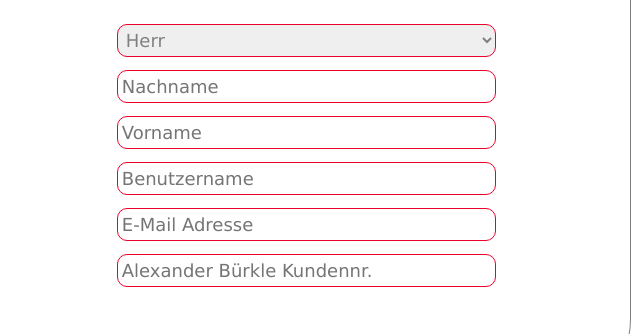
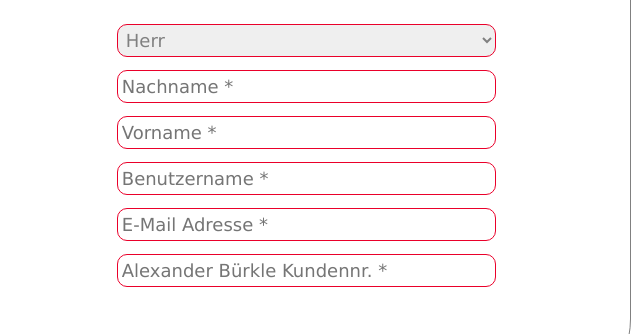
Before and after one commit to Lena0208/Partner-ABcademy, a plain HTML site: page index.html in a window 1280 px wide. Shown: the part 218-552 px from the top of the page, 609-1249 px from the left. Drawn offline with nearby package versions, Linux system fonts and the light colour scheme.

Commit message:
Add form required

```diff
--- a/index.html
+++ b/index.html
@@ -27,11 +27,11 @@
 <option value="Frau">Frau</option>
 <option value="Divers">Divers</option>
 </select>
-<input id="Nachname" maxlength="30" name="Nachname_PA__c" size="20" type="text" placeholder="Nachname" autocomplete="off"/>
-<input id="Vorname" maxlength="30" name="Vorname_PA__c" size="20" type="text" placeholder="Vorname" autocomplete="off"/>
-<input  id="Benutzername" maxlength="40" name="Benutzername__c" size="20" type="text" placeholder="Benutzername" autocomplete="off"/>
-<input  id="Email" maxlength="80" name="Email_PA__c" size="20" type="text" placeholder="E-Mail Adresse" autocomplete="off"/>
-<input  id="Kundennummer" maxlength="10" name="Kundennummer_PA__c" size="20" type="text" placeholder="Alexander Bürkle Kundennr." autocomplete="off"/>
+<input id="Nachname" maxlength="30" name="Nachname_PA__c" size="20" type="text" placeholder="Nachname *" required aria-label="Nachname Pflichtfeld" autocomplete="off"/>
+<input id="Vorname" maxlength="30" name="Vorname_PA__c" size="20" type="text" placeholder="Vorname *" required aria-label="Vorname Pflichtfeld" autocomplete="off"/>
+<input  id="Benutzername" maxlength="40" name="Benutzername__c" size="20" type="text" placeholder="Benutzername *" required aria-label="Benutzername Pflichtfeld" autocomplete="off"/>
+<input  id="Email" maxlength="80" name="Email_PA__c" size="20" type="text" placeholder="E-Mail Adresse *" required aria-label="E-Mail Adresse Pflichtfeld" autocomplete="off"/>
+<input  id="Kundennummer" maxlength="10" name="Kundennummer_PA__c" size="20" type="text" placeholder="Alexander Bürkle Kundennr. *" required aria-label="Alexander Bürkle Kundennr. Pflichtfeld" autocomplete="off"/>
 <input id="sendenButton" type="submit" name="submit" value="Senden">
 <input type="hidden" name="subject" value="Neue Registrierung Partner ABcademy">
 <input type="hidden" name="recordType" selected value="0123N000003CtcLQAS">
```
